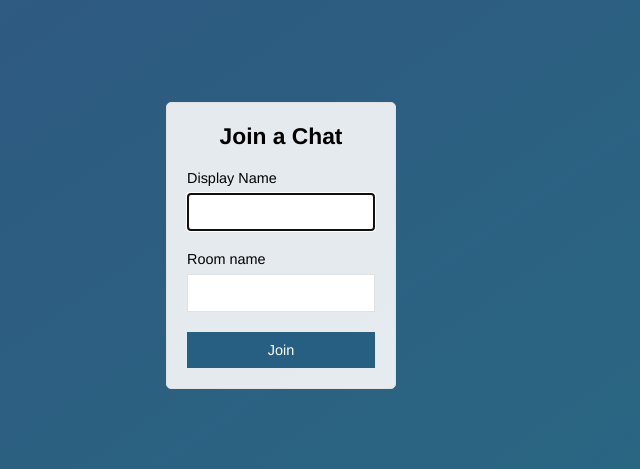
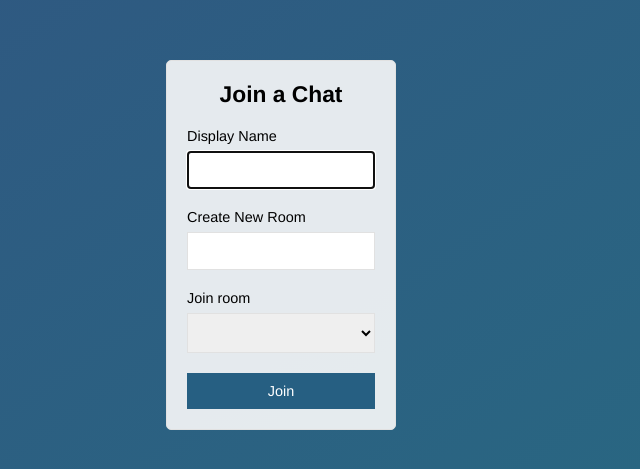
Before and after one commit to DiMateev/chat-app, a website: page public/index.html in a window 1280 px wide. Shown: the part 155-624 px from the top of the page, without its empty margins (359-999 px from the left). Drawn offline with Linux system fonts and the light colour scheme.

Commit message:
Make rooms case insensitive and prevent identical Display names in a room

```diff
--- a/public/index.html
+++ b/public/index.html
@@ -17,8 +17,12 @@
           <input type="text" name="name" autofocus>
         </div>
         <div class="form-field">
-          <label>Room name</label>
+          <label>Create New Room</label>
           <input type="text" name="room">
+        </div>
+        <div class="form-field">
+          <label>Join room</label>
+          <select name="join" id="join"></select>
         </div>
         <div class="form-field">
           <button>Join</button>
--- a/server/server.js
+++ b/server/server.js
@@ -22,6 +22,12 @@ io.on('connection', (socket) => {
   socket.on('join', (params, callback) => {
     if (!isRealString(params.name) || !isRealString(params.room)) {
       return callback('Display name and room are required!');
+    }
+
+    params.room = params.room.toLowerCase(); // Make rooms case insensitive
+
+    if (users.getUserList(params.room).indexOf(params.name) > -1) {
+      return callback('Display name you have entered, already exist in this room! Please choose different one!');
     }
 
     socket.join(params.room);
```
